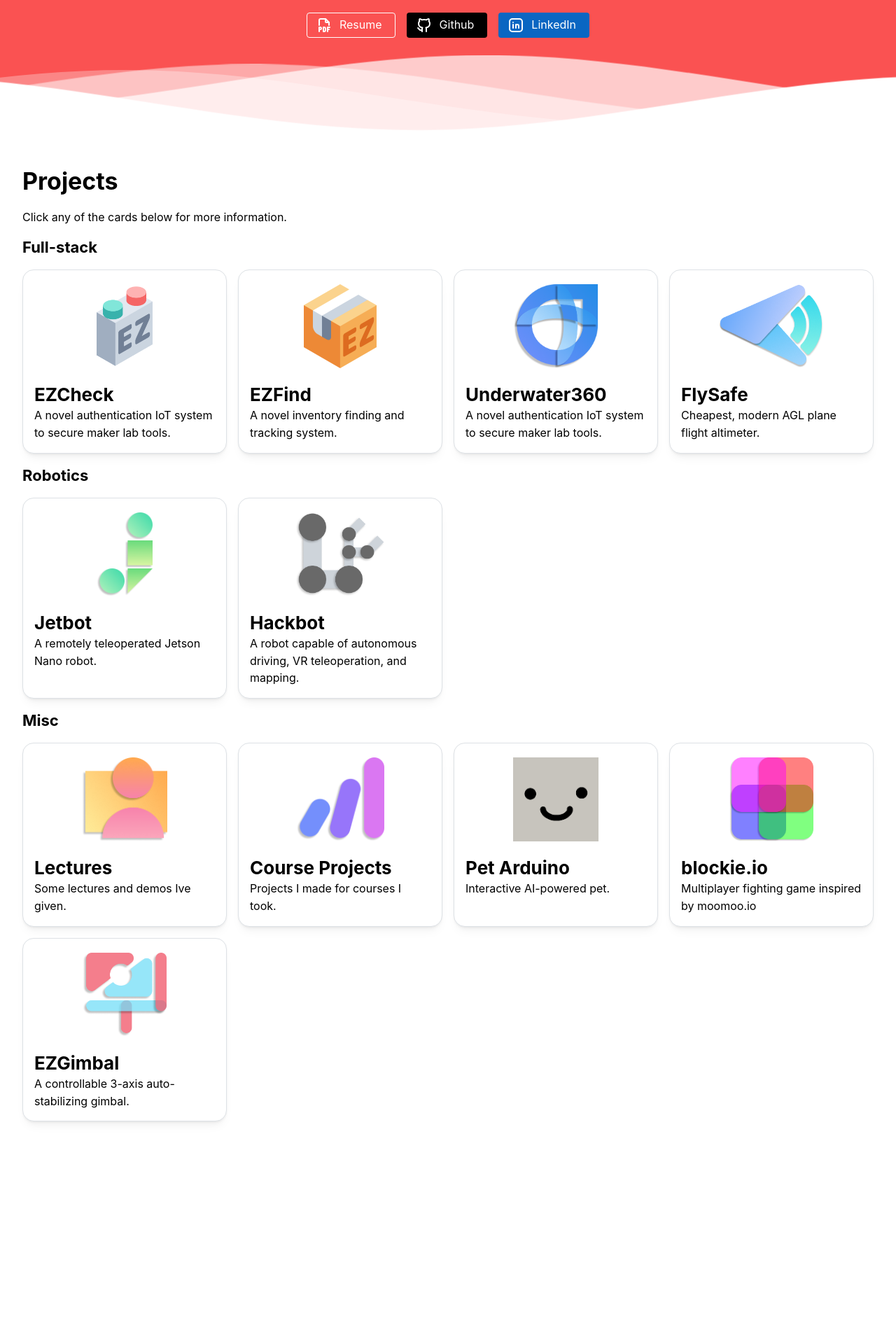
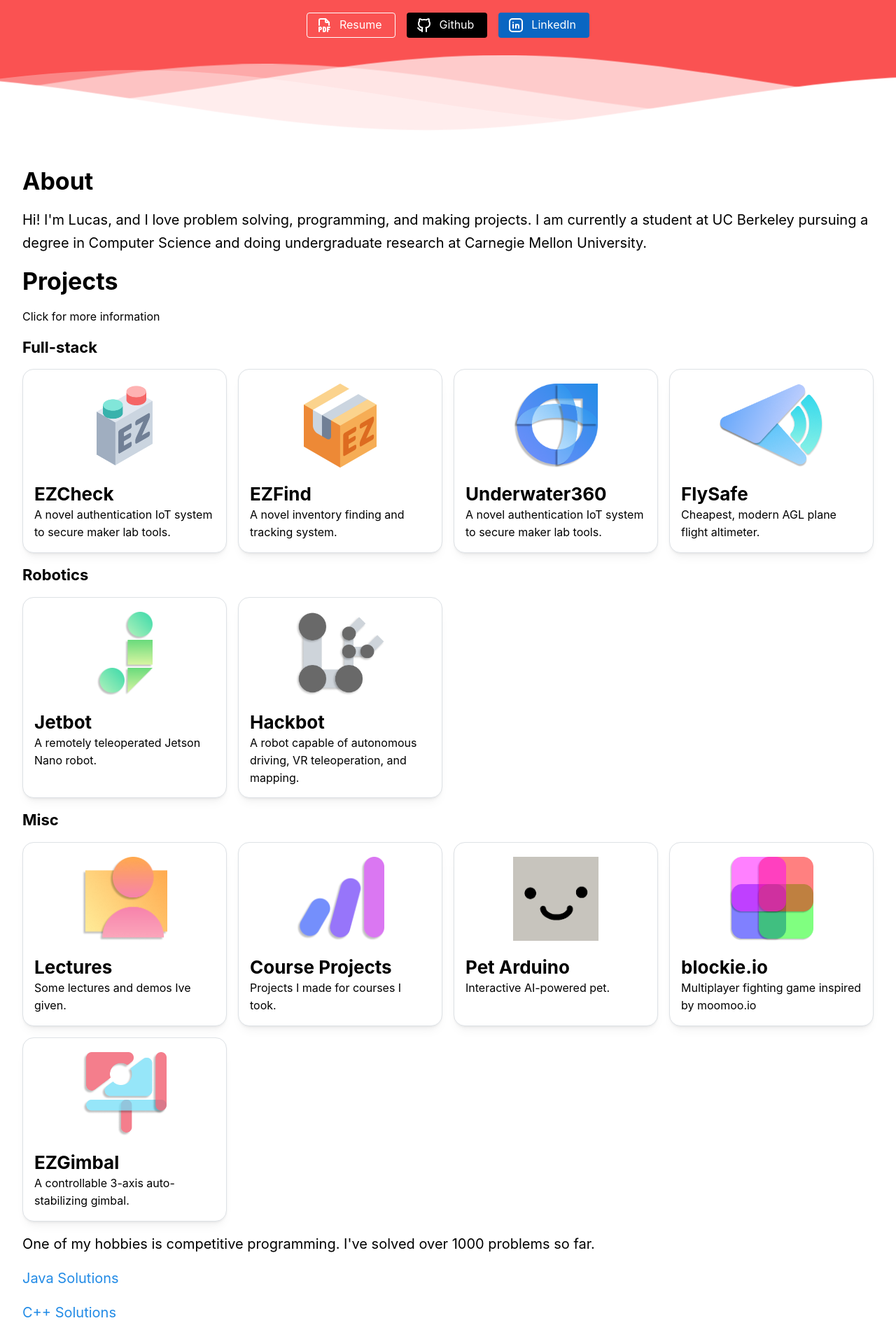
Before and after one commit to 3LucasZ/my-site, a Next.js app: page /my-site/ in a window 1280 px wide. Shown: the part 534-2454 px from the top of the page at 70% size. Before the commit the page ends 2168 px from the top, so only its background shows below. Built offline with nearby package versions, Linux system fonts and the light colour scheme.

Commit message:
updated resume, updated page.tsx

```diff
--- a/src/app/page.tsx
+++ b/src/app/page.tsx
@@ -17,6 +17,8 @@ import {
   useMantineTheme,
   Center,
   Button,
+  Container,
+  Anchor,
 } from "@mantine/core";
 import {
   IconBrandGithub,
@@ -103,8 +105,15 @@ export default function Home() {
         <Wave />
       </Stack>
       <Stack p={"xl"}>
+        <Title>About</Title>
+        <Text size="xl">
+          Hi! I'm Lucas, and I love problem solving, programming, and making
+          projects. I am currently a student at UC Berkeley pursuing a degree in
+          Computer Science and doing undergraduate research at Carnegie Mellon
+          University.
+        </Text>
         <Title>Projects</Title>
-        <Text>Click any of the cards below for more information.</Text>
+        <Text>Click for more information</Text>
         <Title order={3}>Full-stack</Title>
         <SimpleGrid cols={cols}>
           <ProjectCard
@@ -180,6 +189,20 @@ export default function Home() {
             link="ezgimbal"
           />
         </SimpleGrid>
+        {/* <Title>Other work</Title> */}
+        {/* <Text size="xl">
+          I do freelancing and have made websites for 2 businesses.
+        </Text> */}
+        <Text size="xl">
+          One of my hobbies is competitive programming. I've solved over 1000
+          problems so far.
+        </Text>
+        <Anchor href="https://github.com/3LucasZ/CP" size="xl">
+          Java Solutions
+        </Anchor>
+        <Anchor href="https://github.com/3LucasZ/CP_C" size="xl">
+          C++ Solutions
+        </Anchor>
       </Stack>
     </Stack>
   );
```
Also changed, not shown: 1 other file (tests, documents, lock files or other folders).
